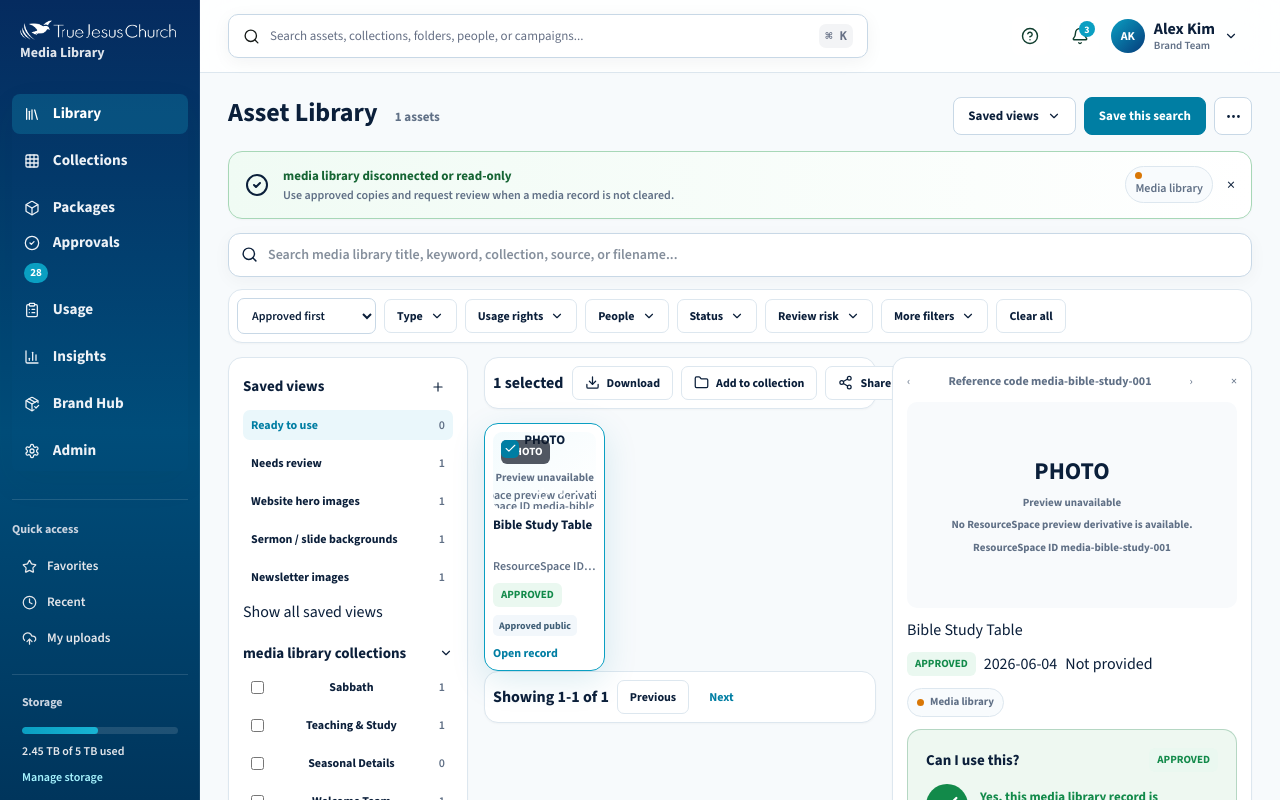
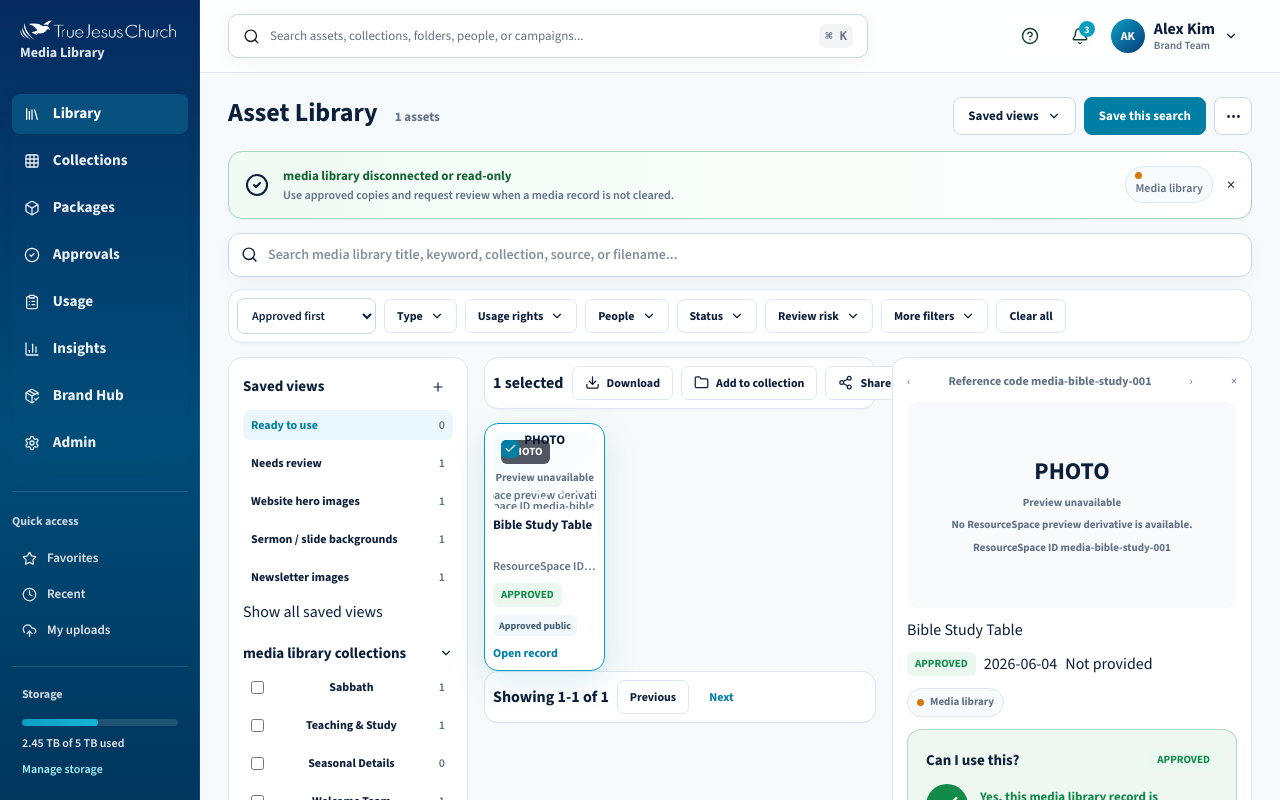
Before and after one commit to Hali0321/tjc-stock-media, a Next.js app in the folder frontend/: page / in a window 1280 px wide. Shown: the top 800 px of the page. Built offline with nearby package versions, Linux system fonts and the light colour scheme; a web font is replaced by a local one.

Commit message:
fix: remove nav notification badge

```diff
--- a/frontend/app/dam-enterprise.css
+++ b/frontend/app/dam-enterprise.css
@@ -253,17 +253,6 @@ body,
     box-shadow: none !important;
   }
 
-  .dam-desktop-rail .workbench-menu-nav a .nav-count-badge {
-    margin-left: auto;
-    min-width: 24px;
-    border-radius: 999px;
-    background: var(--tjc-teal-600);
-    color: white;
-    text-align: center;
-    font-size: 11px;
-    line-height: 20px;
-  }
-
   .dam-rail-summary {
     display: none !important;
   }
--- a/frontend/components/AppNav.tsx
+++ b/frontend/components/AppNav.tsx
@@ -97,7 +97,6 @@ export function AppNav({ role, variant = "mobile", onNavigate }: AppNavProps) {
             {isActive ? <span className="absolute inset-0 rounded-[inherit] bg-white shadow-[0_8px_24px_rgba(15,61,46,.10)]" aria-hidden="true" /> : null}
             <Icon className={cn("relative z-10 shrink-0", top ? "h-[16px] w-[16px]" : menu ? "h-[17px] w-[17px]" : "h-5 w-5")} aria-hidden="true" strokeWidth={1.9} />
             <span className={cn("nav-label relative z-10 truncate leading-none", top && "max-w-none")}>{label}</span>
-            {item.label === "Approvals" ? <span className="nav-count-badge relative z-10 ml-auto">28</span> : null}
           </Link>
         );
       })}
```
